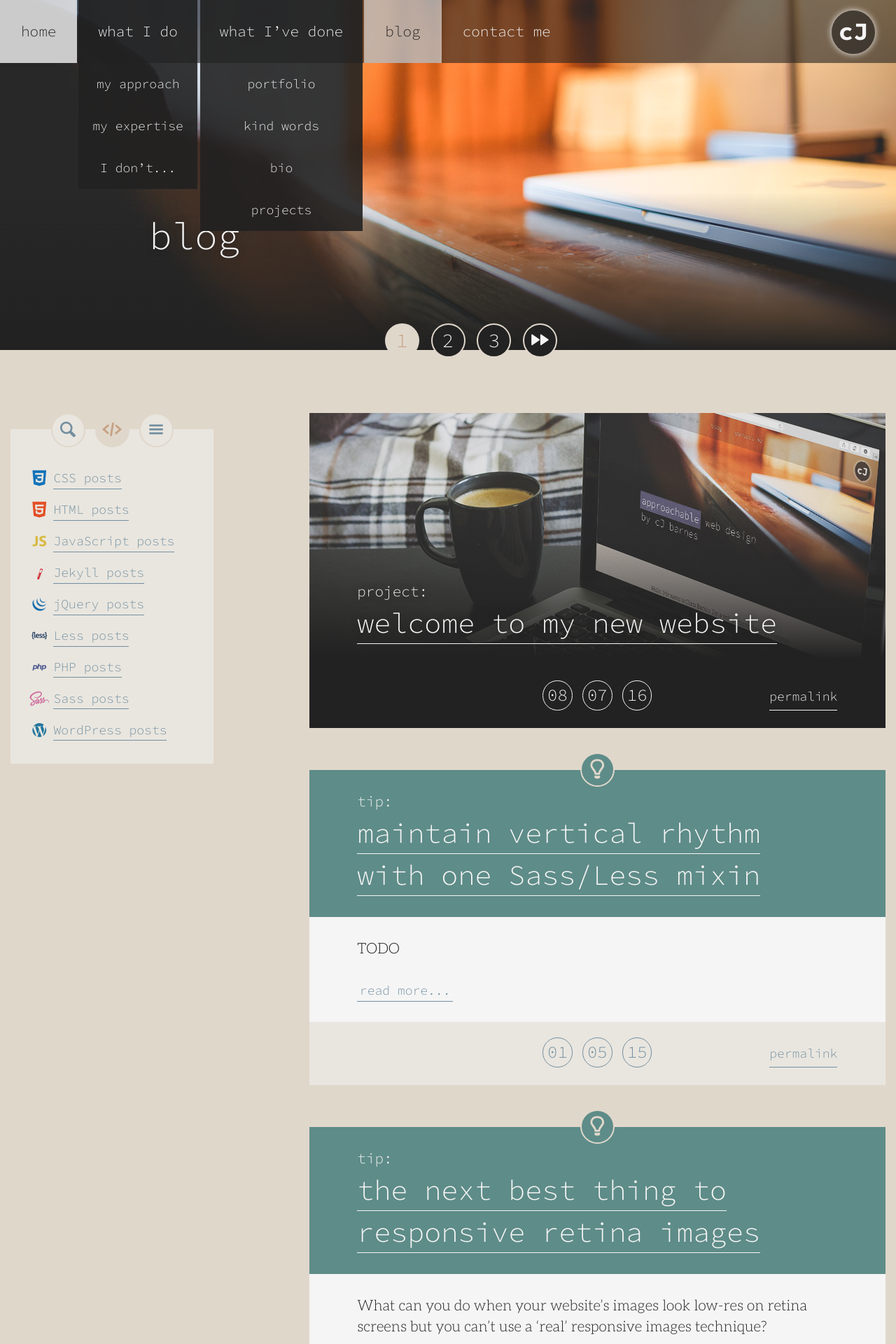
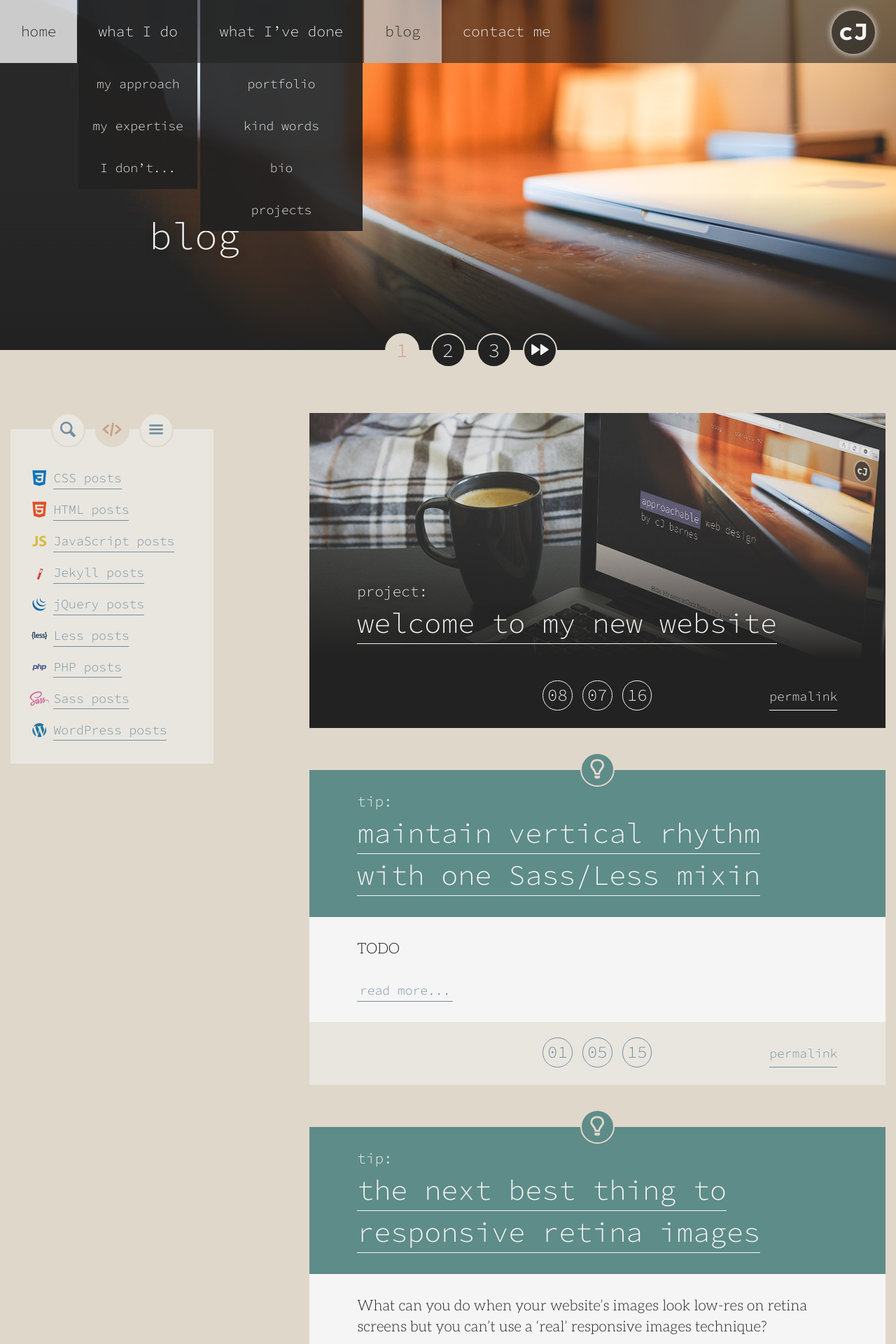
Before and after one commit to cjbarnes/cjbarnes.github.io, a Jekyll site: the page built from blog/index.html, in a window 1280 px wide. Shown: the top 1920 px of the page at 70% size. Built offline with Jekyll 4.4.1, drawn with Linux system fonts in a browser that asks for light colours; the list of posts is cut into pages by our own code.

Commit message:
Fixed bottom-aligned circles problem in Chrome and IE
For both blog pagination and dates, when abs-pos and bottom-affixed,
the elements were gaining additional height (causing everything to
nudge upwards) because of spaces in-between inline block elements.
Setting the line-height of those phantom spaces to 0 solves the problem.

```diff
--- a/_src/sass/components/_button.scss
+++ b/_src/sass/components/_button.scss
@@ -19,6 +19,8 @@
     padding: 0;
     text-align: center;
     list-style: none;
+    /* Fix misalignment in non-Safari browsers caused by inline-block */
+    line-height: 0;
 
     li {
         display: inline-block;
--- a/_src/sass/components/_date.scss
+++ b/_src/sass/components/_date.scss
@@ -20,8 +20,10 @@
     display: block;
     margin: 0;
     padding: 0;
+    z-index: 3;
     text-align: center;
-    z-index: 3;
+    /* Fix misalignment in non-Safari browsers caused by inline-block */
+    line-height: 0;
 }
 
 .date-unit {
--- a/css/styles.css
+++ b/css/styles.css
@@ -1937,6 +1937,8 @@
  ***/
     font-size: 28px;
     font-size: 1.55556rem;
+    /* Fix misalignment in non-Safari browsers caused by inline-block */
+    line-height: 0;
     text-align: center;
 }
 .button-bar li {
@@ -2176,6 +2178,8 @@
  ***/
     font-size: 28px;
     font-size: 1.55556rem;
+    /* Fix misalignment in non-Safari browsers caused by inline-block */
+    line-height: 0;
     text-align: center;
 }
 
```
Also changed, not shown: css/styles.min.css.
